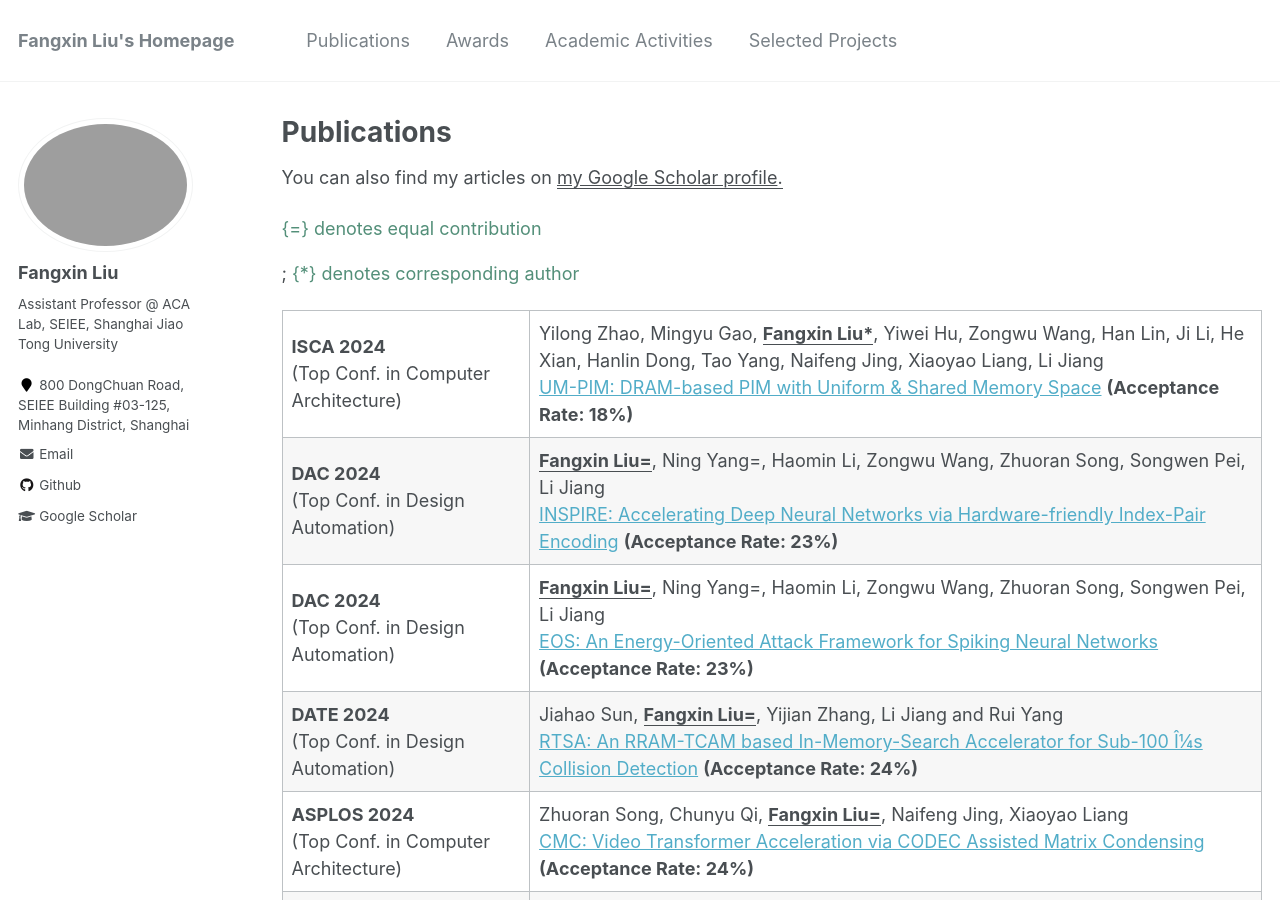
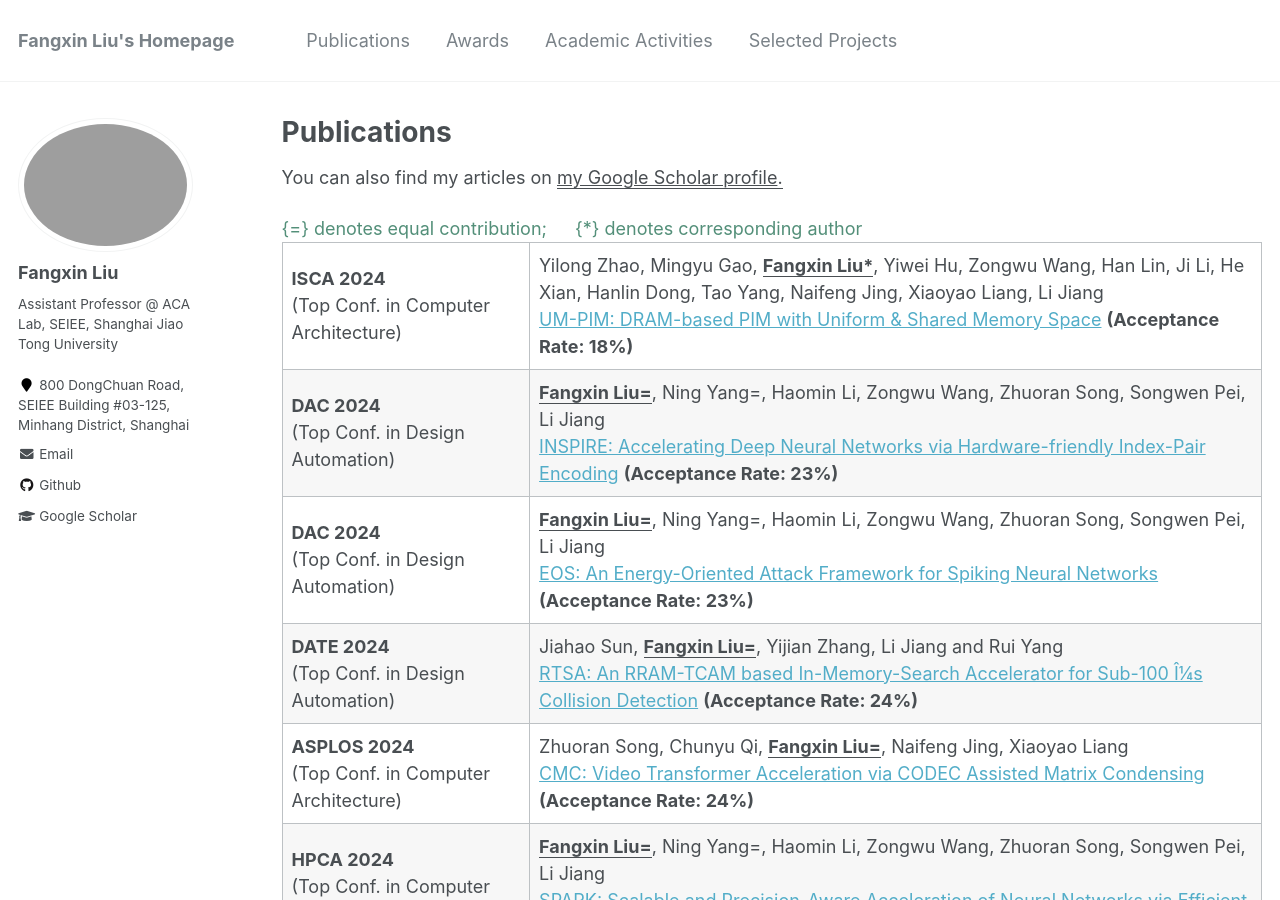
Before and after one commit to xywangbuaa/xywang.github.io, a Jekyll site: the page built from _pages/publications.md, in a window 1280 px wide and 900 px high. Built offline with Jekyll 4.4.1, drawn with Linux system fonts in a browser that asks for light colours.

Commit message:
Update publications.md

```diff
--- a/_pages/publications.md
+++ b/_pages/publications.md
@@ -8,7 +8,7 @@ author_profile: true
 
 You can also find my articles on <u><a href="https://scholar.google.com/citations?hl=zh-TW&user=dXzsaIsAAAAJ">my Google Scholar profile</a>.</u>
 
-<font color=538F79>{=} denotes equal contribution</font>;  <font color=538F79>{*} denotes corresponding author</font>
+<font color=538F79>{=} denotes equal contribution; &emsp; {*} denotes corresponding author</font>
 
 
 
```
